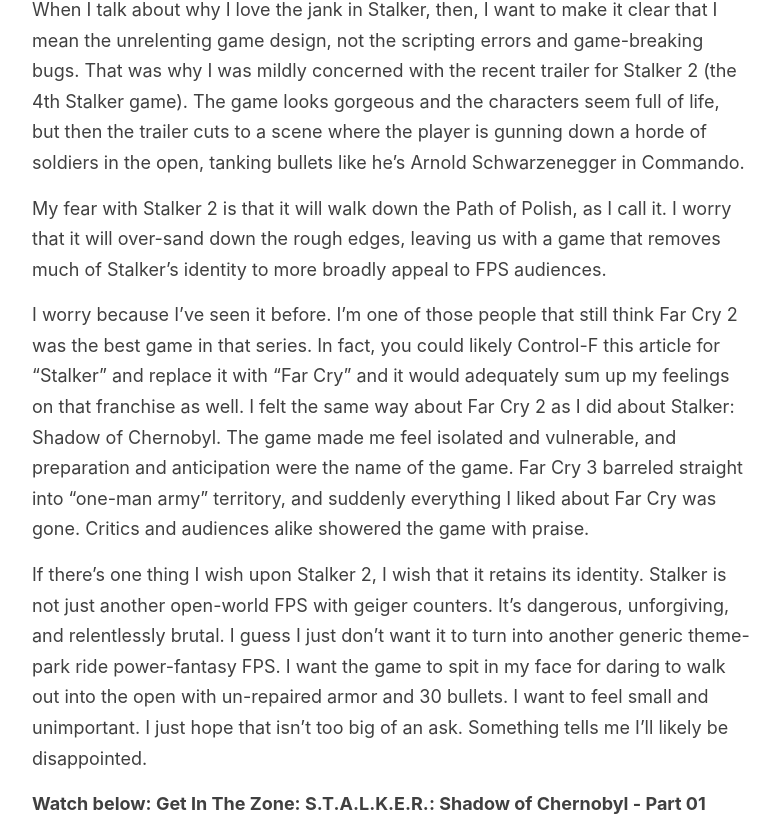
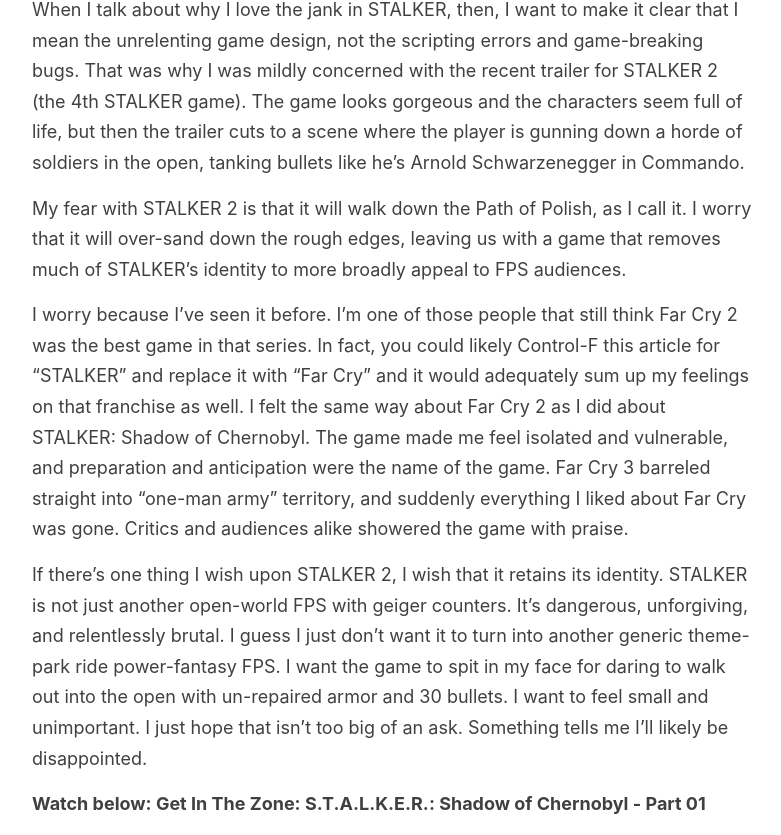
Before and after one commit to BackSelect/backselect.github.io, a Jekyll site: the page built from _posts/2021-12-21-stalker.md, in a window 1280 px wide and 1400 px high, scrolled down 3277 px. Shown: the part 261-1096 px from the top of the window, without its empty margins (248-1029 px from the left). Built offline with Jekyll 4.4.1, drawn with Linux system fonts in a browser that asks for light colours; some of the changed text lies outside the part shown; grey boxes are pictures that could not be loaded.

Commit message:
Update 2021-12-21-stalker.md

```diff
--- a/_posts/2021-12-21-stalker.md
+++ b/_posts/2021-12-21-stalker.md
@@ -7,13 +7,13 @@
 
 While revisiting 2007's S.T.A.L.K.E.R.: Shadow of Chernobyl (I'm not going to keep doing the acronym thing) on the YouTube channel, we found that Randy did not enjoy the game nearly as much as I did the first time through. Upon further reflection, I determined that he simply has far inferior taste than I do. Reflecting further still, I must ask why the game bounced off of his tiny, smooth brain while at the same time occupying a permanent space in mine.
 
-Eagle-eyed readers will notice by the title that it's probably because the game is far too janky, and you'd be right! "Jank" in this context meaning glitches, unresponsive gunplay, and generally just questionable design decisions. I won't lie, Stalker is janky as hell. Multiple scripting bugs plagued our playthrough, and quests were left failed or incomplete because of them. Randy was also turned off by the lack of accuracy on all but a very few number of guns in the game. The linear nature of the map, combined with the lack of fast travel in the un-modded game, makes for a ton of arduous backtracking.
+Eagle-eyed readers will notice by the title that it's probably because the game is far too janky, and you'd be right! "Jank" in this context meaning glitches, unresponsive gunplay, and generally just questionable design decisions. I won't lie, STALKER is janky as hell. Multiple scripting bugs plagued our playthrough, and quests were left failed or incomplete because of them. Randy was also turned off by the lack of accuracy on all but a very few number of guns in the game. The linear nature of the map, combined with the lack of fast travel in the un-modded game, makes for a ton of arduous backtracking.
 
-Still, I absolutely adore Stalker and I know many others do too, as evidenced by the upcoming Stalker 2 (more on that later) releasing next year. Surely a game with such a cult following has something spectacular to offer if one has to put up with all of that jankiness?
+Still, I absolutely adore STALKER and I know many others do too, as evidenced by the upcoming STALKER 2 (more on that later) releasing next year. Surely a game with such a cult following has something spectacular to offer if one has to put up with all of that jankiness?
 
 ![Randy fails to save Kruglov in time](/images/posts/2021-12-21-stalker/stalker1.png)
 
-Like I said, I think it does. I believe that Stalker, and when I say Stalker here I mean specifically the first game Shadow of Chernobyl, is one of the most atmospheric games I've ever played. I know that word "atmospheric" gets tossed around a lot as a buzzword, but I really do mean it. When you are crawling around abandoned underground tunnels, flashlight worriedly scurrying around the room searching for that bloodsucker you *know* you just heard, almost nothing else has enveloped my senses and my thoughts so totally.
+Like I said, I think it does. I believe that STALKER, and when I say STALKER here I mean specifically the first game Shadow of Chernobyl, is one of the most atmospheric games I've ever played. I know that word "atmospheric" gets tossed around a lot as a buzzword, but I really do mean it. When you are crawling around abandoned underground tunnels, flashlight worriedly scurrying around the room searching for that bloodsucker you *know* you just heard, almost nothing else has enveloped my senses and my thoughts so totally.
 
 There's a palpable sense of danger to the game. It's one of the few games that really makes me feel vulnerable, and not just in a "we doubled the enemy health bars and halved yours" sort of way. There's the sense that anything could happen to you at any time, without warning. Sprint too far without checking the path? You might run into a deadly Vortex. Engaged in a firefight with enemy soldiers? Whoops, your gun just jammed. Or you just got eaten by a mutant. Or a random frag just killed you with no warning.
 
@@ -21,23 +21,23 @@
 
 ![Anomolies are lethal in The Zone](/images/posts/2021-12-21-stalker/stalker2.png)
 
-Stalker revels in denying the player that sort of agency. The Zone is going to kill you, and a lot of the time there is nothing you can do about it. Unlike similarly-brutal games such as Dark Souls (a game I firmly believe I would love if it weren't so punishing) or Getting Over It (a game I am 100% positive I will never love), there is no lesson to be learned here about perseverance. There's almost never something to be learned about the Zone, other than that it killed you. The game is about one step removed from writing "Fuck You" over your dead body at the game-over screen.
+STALKER revels in denying the player that sort of agency. The Zone is going to kill you, and a lot of the time there is nothing you can do about it. Unlike similarly-brutal games such as Dark Souls (a game I firmly believe I would love if it weren't so punishing) or Getting Over It (a game I am 100% positive I will never love), there is no lesson to be learned here about perseverance. There's almost never something to be learned about the Zone, other than that it killed you. The game is about one step removed from writing "Fuck You" over your dead body at the game-over screen.
 
 There is a silver lining to all of that random bullshittery, though. Because of the relentlessness of the game world, the player's *preperations* actually feel impactful. It's something that other games have tried and, in my opinion, mostly failed at. Take for example, The Witcher series. In the first Witcher game, the player must meditate to craft and consume potions. The intention there is that the player must anticipate their needs *before* entering into battle. They must consider their likely foes and plan accordingly. In The Witcher, however, this was rarely needed, as most battles needed nothing further than a few clicks and spell spams. Higher difficulties may have forced the player's hand into engaging with the system more, but again ran into the "double health bar" problem.
 
 The developers then began rolling back that design ethos in subsequent games. In The Witcher 3, potions are able to be consumed mid-battle, negating the need to plan for a specific situation. Potions are also automatically refilled given a single "refill" crafting material, also letting the player craft potions indiscriminately. This does increase the flow of battle and lets the player be significantly more dynamic, but I can't help but feel the loss of a perfectly-anticipated potion giving me the upper hand in a fight.
 
-Whereas The Witcher eventually shied away from foresight-based challenges in favor of more immediate ones, Stalker has continued to plant itself firmly within that loop of "Anticipate, Prepare, Execute." Of course, sometimes you die to that random frag anyways, but hey, that's life in The Zone, baby!
+Whereas The Witcher eventually shied away from foresight-based challenges in favor of more immediate ones, STALKER has continued to plant itself firmly within that loop of "Anticipate, Prepare, Execute." Of course, sometimes you die to that random frag anyways, but hey, that's life in The Zone, baby!
 
 ![Game Over, Kid](/images/posts/2021-12-21-stalker/stalker3.png)
 
-When I talk about why I love the jank in Stalker, then, I want to make it clear that I mean the unrelenting game design, not the scripting errors and game-breaking bugs. That was why I was mildly concerned with the recent trailer for Stalker 2 (the 4th Stalker game). The game looks gorgeous and the characters seem full of life, but then the trailer cuts to a scene where the player is gunning down a horde of soldiers in the open, tanking bullets like he's Arnold Schwarzenegger in Commando.
+When I talk about why I love the jank in STALKER, then, I want to make it clear that I mean the unrelenting game design, not the scripting errors and game-breaking bugs. That was why I was mildly concerned with the recent trailer for STALKER 2 (the 4th STALKER game). The game looks gorgeous and the characters seem full of life, but then the trailer cuts to a scene where the player is gunning down a horde of soldiers in the open, tanking bullets like he's Arnold Schwarzenegger in Commando.
 
-My fear with Stalker 2 is that it will walk down the Path of Polish, as I call it. I worry that it will over-sand down the rough edges, leaving us with a game that removes much of Stalker's identity to more broadly appeal to FPS audiences.
+My fear with STALKER 2 is that it will walk down the Path of Polish, as I call it. I worry that it will over-sand down the rough edges, leaving us with a game that removes much of STALKER's identity to more broadly appeal to FPS audiences.
 
-I worry because I've seen it before. I'm one of those people that still think Far Cry 2 was the best game in that series. In fact, you could likely Control-F this article for "Stalker" and replace it with "Far Cry" and it would adequately sum up my feelings on that franchise as well. I felt the same way about Far Cry 2 as I did about Stalker: Shadow of Chernobyl. The game made me feel isolated and vulnerable, and preparation and anticipation were the name of the game. Far Cry 3 barreled straight into "one-man army" territory, and suddenly everything I liked about Far Cry was gone. Critics and audiences alike showered the game with praise.
+I worry because I've seen it before. I'm one of those people that still think Far Cry 2 was the best game in that series. In fact, you could likely Control-F this article for "STALKER" and replace it with "Far Cry" and it would adequately sum up my feelings on that franchise as well. I felt the same way about Far Cry 2 as I did about STALKER: Shadow of Chernobyl. The game made me feel isolated and vulnerable, and preparation and anticipation were the name of the game. Far Cry 3 barreled straight into "one-man army" territory, and suddenly everything I liked about Far Cry was gone. Critics and audiences alike showered the game with praise.
 
-If there's one thing I wish upon Stalker 2, I wish that it retains its identity. Stalker is not just another open-world FPS with geiger counters. It's dangerous, unforgiving, and relentlessly brutal. I guess I just don't want it to turn into another generic theme-park ride power-fantasy FPS. I want the game to spit in my face for daring to walk out into the open with un-repaired armor and 30 bullets. I want to feel small and unimportant. I just hope that isn't too big of an ask. Something tells me I'll likely be disappointed.
+If there's one thing I wish upon STALKER 2, I wish that it retains its identity. STALKER is not just another open-world FPS with geiger counters. It's dangerous, unforgiving, and relentlessly brutal. I guess I just don't want it to turn into another generic theme-park ride power-fantasy FPS. I want the game to spit in my face for daring to walk out into the open with un-repaired armor and 30 bullets. I want to feel small and unimportant. I just hope that isn't too big of an ask. Something tells me I'll likely be disappointed.
 
 **Watch below: Get In The Zone: S.T.A.L.K.E.R.: Shadow of Chernobyl - Part 01**
 <iframe width="560" height="315" src="https://www.youtube.com/embed/rb6BYs4nFr0" title="YouTube video player" frameborder="0" allow="accelerometer; autoplay; clipboard-write; encrypted-media; gyroscope; picture-in-picture" allowfullscreen></iframe>
```
